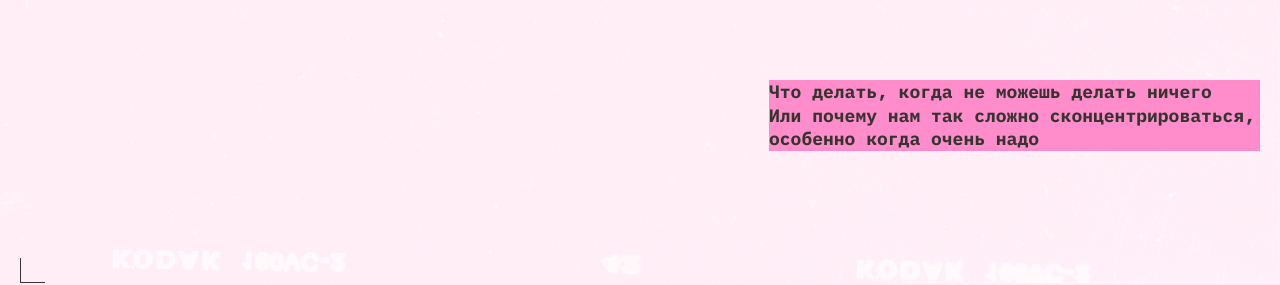
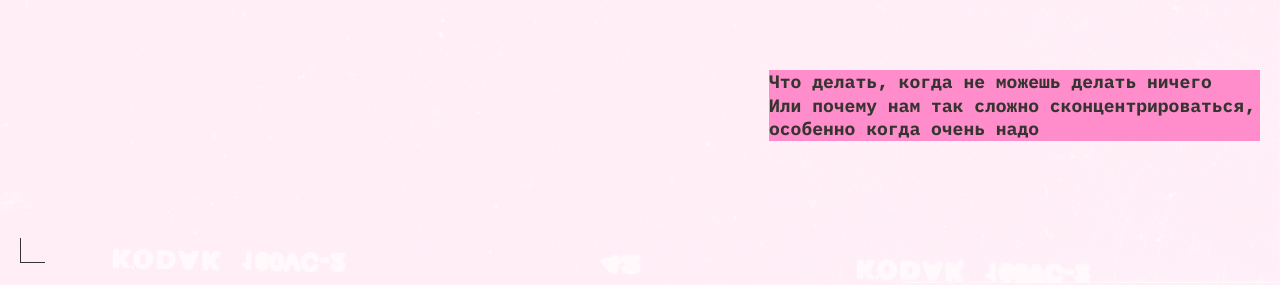
Before and after one commit to lizibrizi/slozhno-sosredotochitsya-fd, a website: page index.html in a window 1280 px wide. Shown: the part 517-802 px from the top of the page. Drawn offline with Linux system fonts and the light colour scheme.

Commit message:
last commit

```diff
--- a/styles/style.css
+++ b/styles/style.css
@@ -8,6 +8,7 @@
   background-size: cover;
   background-attachment: fixed;
   background-color: var(--background-clr);
+  line-height: 23.4px;
 }
 
 .header {
@@ -49,6 +50,7 @@
   inline-size: 25px;
   block-size: 25px;
   inset-block-end: 0;
+  bottom: 20px;
 }
 
 .header__theme-menu {
@@ -152,6 +154,7 @@
 .header__text {
   justify-self: end;
   max-inline-size: 355px;
+  margin-top: -20px;
 }
 
 @media (min-width: 768px) {
@@ -170,7 +173,6 @@
   margin: 0 0 10px;
   color: var(--heading-clr);
   font-size: 18px;
-  line-height: 23.4px;
 }
 
 .list_item_title.subtitle {
@@ -184,7 +186,6 @@
 
 .accented-text {
   font-size: 18px;
-  line-height: 23.4px;
 }
 
 .accented-text_bold {
```
